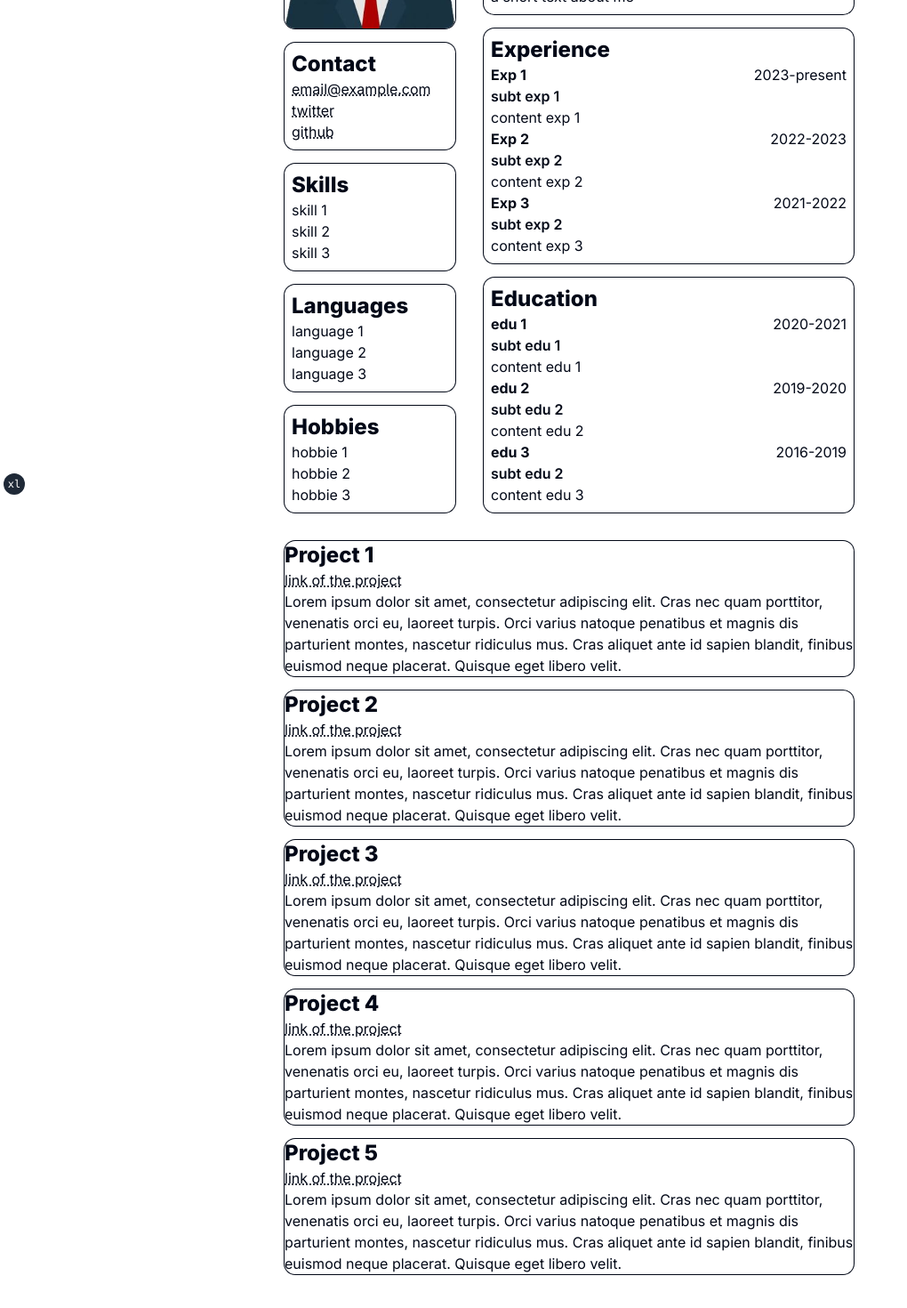
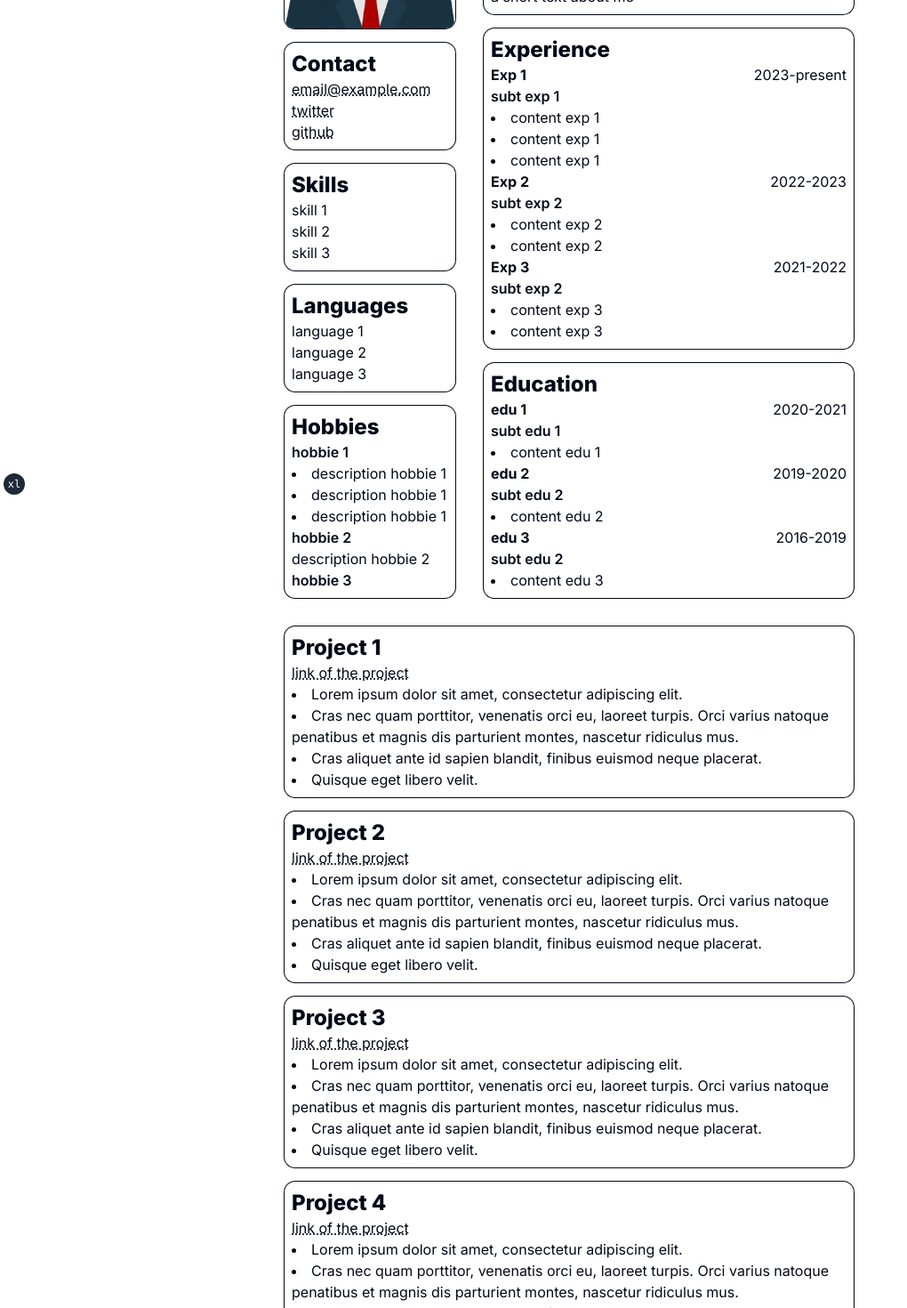
Before and after one commit to ninohdasilva/columns-resume, a Next.js app: page /en in a window 1280 px wide. Shown: the part 240-1710 px from the top of the page at 89% size, without its empty margins (0-1020 px from the left). Built offline with nearby package versions, Linux system fonts and the light colour scheme.

Commit message:
list content in InfoBlock

```diff
--- a/components/InfoBlock.tsx
+++ b/components/InfoBlock.tsx
@@ -1,4 +1,4 @@
-export default function InfoBlock({title, subtitle, link_title, link_url, date, content}:{title ?: string, subtitle ?: string, link_url ?: string, link_title ?: string, date ?: string, content ?: string}) {
+export default function InfoBlock({title, subtitle, link_title, link_url, date, content}:{title ?: string, subtitle ?: string, link_url ?: string, link_title ?: string, date ?: string, content ?: string | string[]}) {
     return (
         <div className="info-block">
             <div className="info-block-title flex justify-between">
@@ -9,7 +9,20 @@ export default function InfoBlock({title, subtitle, link_title, link_url, date,
             <a className="underline decoration-dotted hover:decoration-solid" href={link_url}>
                 {link_title}
             </a>
-            <p>{content}</p>
+
+            {
+                Array.isArray(content) ? (
+                    content.map(
+                        (paragraph, index) => (
+                            <li key={index}>{paragraph}</li>
+                        )
+                    )
+                )
+                : (
+                    <p>{content}</p>
+                )
+            }
+
         </div>
     )
 }
--- a/components/Projects.tsx
+++ b/components/Projects.tsx
@@ -6,29 +6,24 @@ export default function Projects() {
 
         <section className="resume flex flex-col mx-auto w-full max-w-2xl p-4 gap-4 print-force-new-page">
 
-            <section className="project rounded-xl ring-1 ring-foreground">
+            <section className="project rounded-xl ring-1 ring-foreground p-2">
                 <InfoBlockContainerTitle title={"Project 1"} />
-                <InfoBlock link_title="link of the project" link_url="http://www.example.com" content="Lorem ipsum dolor sit amet, consectetur adipiscing elit. Cras nec quam porttitor, venenatis orci eu, laoreet turpis. Orci varius natoque penatibus et magnis dis parturient montes, nascetur ridiculus mus. Cras aliquet ante id sapien blandit, finibus euismod neque placerat. Quisque eget libero velit."/>
+                <InfoBlock link_title="link of the project" link_url="http://www.example.com" content={["Lorem ipsum dolor sit amet, consectetur adipiscing elit.","Cras nec quam porttitor, venenatis orci eu, laoreet turpis. Orci varius natoque penatibus et magnis dis parturient montes, nascetur ridiculus mus.","Cras aliquet ante id sapien blandit, finibus euismod neque placerat."," Quisque eget libero velit."]} />
             </section>
 
-            <section className="project rounded-xl ring-1 ring-foreground">
+            <section className="project rounded-xl ring-1 ring-foreground p-2">
                 <InfoBlockContainerTitle title={"Project 2"} />
-                <InfoBlock link_title="link of the project" link_url="http://www.example.com" content="Lorem ipsum dolor sit amet, consectetur adipiscing elit. Cras nec quam porttitor, venenatis orci eu, laoreet turpis. Orci varius natoque penatibus et magnis dis parturient montes, nascetur ridiculus mus. Cras aliquet ante id sapien blandit, finibus euismod neque placerat. Quisque eget libero velit."/>
+                <InfoBlock link_title="link of the project" link_url="http://www.example.com" content={["Lorem ipsum dolor sit amet, consectetur adipiscing elit.","Cras nec quam porttitor, venenatis orci eu, laoreet turpis. Orci varius natoque penatibus et magnis dis parturient montes, nascetur ridiculus mus.","Cras aliquet ante id sapien blandit, finibus euismod neque placerat."," Quisque eget libero velit."]} />
             </section>
 
-            <section className="project rounded-xl ring-1 ring-foreground">
+            <section className="project rounded-xl ring-1 ring-foreground p-2">
                 <InfoBlockContainerTitle title={"Project 3"} />
-                <InfoBlock link_title="link of the project" link_url="http://www.example.com" content="Lorem ipsum dolor sit amet, consectetur adipiscing elit. Cras nec quam porttitor, venenatis orci eu, laoreet turpis. Orci varius natoque penatibus et magnis dis parturient montes, nascetur ridiculus mus. Cras aliquet ante id sapien blandit, finibus euismod neque placerat. Quisque eget libero velit."/>
+                <InfoBlock link_title="link of the project" link_url="http://www.example.com" content={["Lorem ipsum dolor sit amet, consectetur adipiscing elit.","Cras nec quam porttitor, venenatis orci eu, laoreet turpis. Orci varius natoque penatibus et magnis dis parturient montes, nascetur ridiculus mus.","Cras aliquet ante id sapien blandit, finibus euismod neque placerat."," Quisque eget libero velit."]} />
             </section>
 
-            <section className="project rounded-xl ring-1 ring-foreground">
+            <section className="project rounded-xl ring-1 ring-foreground p-2">
                 <InfoBlockContainerTitle title={"Project 4"} />
-                <InfoBlock link_title="link of the project" link_url="http://www.example.com" content="Lorem ipsum dolor sit amet, consectetur adipiscing elit. Cras nec quam porttitor, venenatis orci eu, laoreet turpis. Orci varius natoque penatibus et magnis dis parturient montes, nascetur ridiculus mus. Cras aliquet ante id sapien blandit, finibus euismod neque placerat. Quisque eget libero velit."/>
-            </section>
-
-            <section className="project rounded-xl ring-1 ring-foreground">
-                <InfoBlockContainerTitle title={"Project 5"} />
-                <InfoBlock link_title="link of the project" link_url="http://www.example.com" content="Lorem ipsum dolor sit amet, consectetur adipiscing elit. Cras nec quam porttitor, venenatis orci eu, laoreet turpis. Orci varius natoque penatibus et magnis dis parturient montes, nascetur ridiculus mus. Cras aliquet ante id sapien blandit, finibus euismod neque placerat. Quisque eget libero velit."/>
+                <InfoBlock link_title="link of the project" link_url="http://www.example.com" content={["Lorem ipsum dolor sit amet, consectetur adipiscing elit.","Cras nec quam porttitor, venenatis orci eu, laoreet turpis. Orci varius natoque penatibus et magnis dis parturient montes, nascetur ridiculus mus.","Cras aliquet ante id sapien blandit, finibus euismod neque placerat."," Quisque eget libero velit."]} />
             </section>
 
         </section>
--- a/components/sections/resume-left-column/Hobbies.tsx
+++ b/components/sections/resume-left-column/Hobbies.tsx
@@ -5,9 +5,9 @@ export default function Hobbies() {
     return (
         <section className="hobbies rounded-xl ring-1 ring-foreground p-2">
             <InfoBlockContainerTitle title={"Hobbies"} />
-            <InfoBlock content="hobbie 1"/>
-            <InfoBlock content="hobbie 2"/>
-            <InfoBlock content="hobbie 3"/>
+            <InfoBlock subtitle="hobbie 1" content={["description hobbie 1","description hobbie 1","description hobbie 1"]}/>
+            <InfoBlock subtitle="hobbie 2" content="description hobbie 2"/>
+            <InfoBlock subtitle="hobbie 3"/>
         </section>
     )
 }
--- a/components/sections/resume-right-column/Education.tsx
+++ b/components/sections/resume-right-column/Education.tsx
@@ -5,9 +5,9 @@ export default function Education() {
     return (
         <section className="education rounded-xl ring-1 ring-foreground p-2">
             <InfoBlockContainerTitle title={"Education"} />
-            <InfoBlock title="edu 1" subtitle= "subt edu 1" date="2020-2021" content="content edu 1"/>
-            <InfoBlock title="edu 2" subtitle= "subt edu 2" date="2019-2020" content="content edu 2"/>
-            <InfoBlock title="edu 3" subtitle= "subt edu 2" date="2016-2019" content="content edu 3"/>
+            <InfoBlock title="edu 1" subtitle= "subt edu 1" date="2020-2021" content={["content edu 1"]}/>
+            <InfoBlock title="edu 2" subtitle= "subt edu 2" date="2019-2020" content={["content edu 2"]}/>
+            <InfoBlock title="edu 3" subtitle= "subt edu 2" date="2016-2019" content={["content edu 3"]}/>
         </section>
     )
 }
--- a/components/sections/resume-right-column/Experience.tsx
+++ b/components/sections/resume-right-column/Experience.tsx
@@ -5,9 +5,9 @@ export default function Experience() {
     return (
         <section className="experience rounded-xl ring-1 ring-foreground p-2">
             <InfoBlockContainerTitle title={"Experience"} />
-            <InfoBlock title="Exp 1" subtitle= "subt exp 1" date="2023-present" content="content exp 1"/>
-            <InfoBlock title="Exp 2" subtitle= "subt exp 2" date="2022-2023" content="content exp 2"/>
-            <InfoBlock title="Exp 3" subtitle= "subt exp 2" date="2021-2022" content="content exp 3"/>
+            <InfoBlock title="Exp 1" subtitle= "subt exp 1" date="2023-present" content={["content exp 1","content exp 1","content exp 1"]}/>
+            <InfoBlock title="Exp 2" subtitle= "subt exp 2" date="2022-2023" content={["content exp 2","content exp 2"]}/>
+            <InfoBlock title="Exp 3" subtitle= "subt exp 2" date="2021-2022" content={["content exp 3","content exp 3"]}/>
         </section>
     )
 }
```
